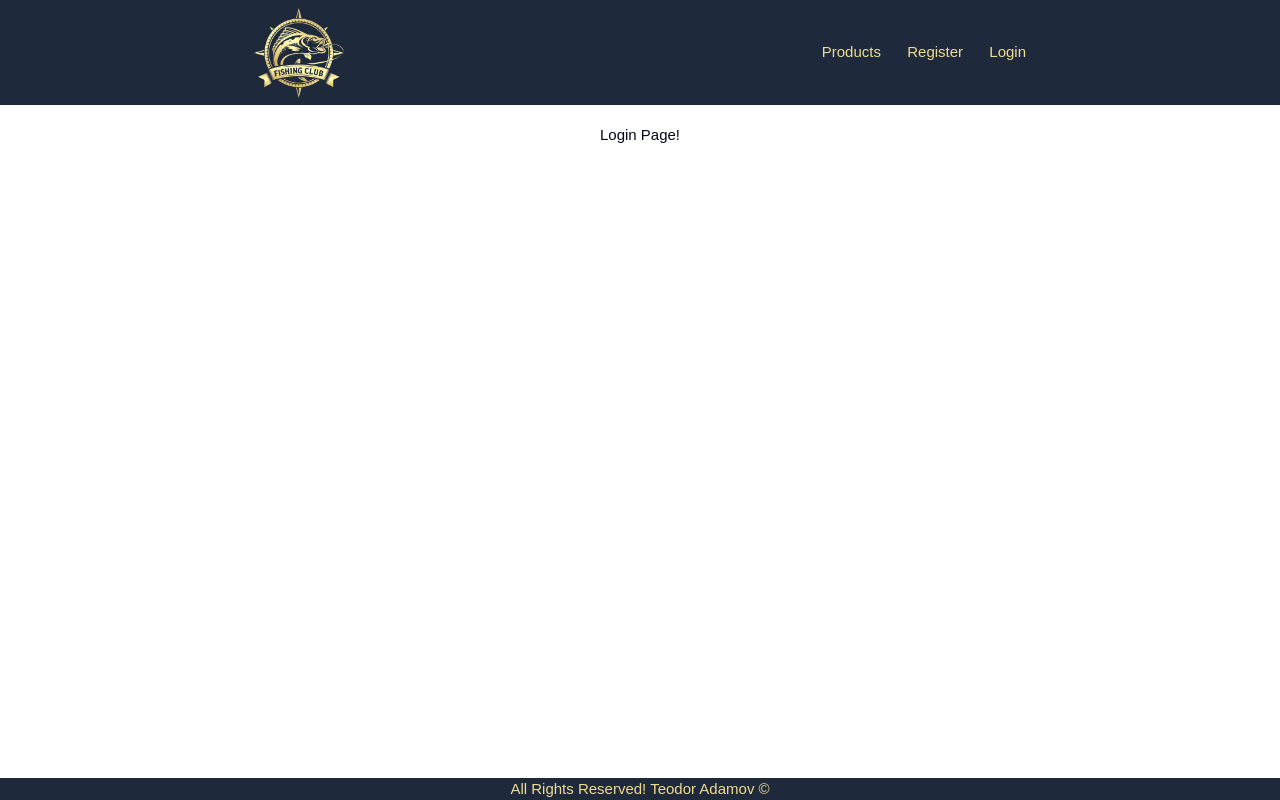
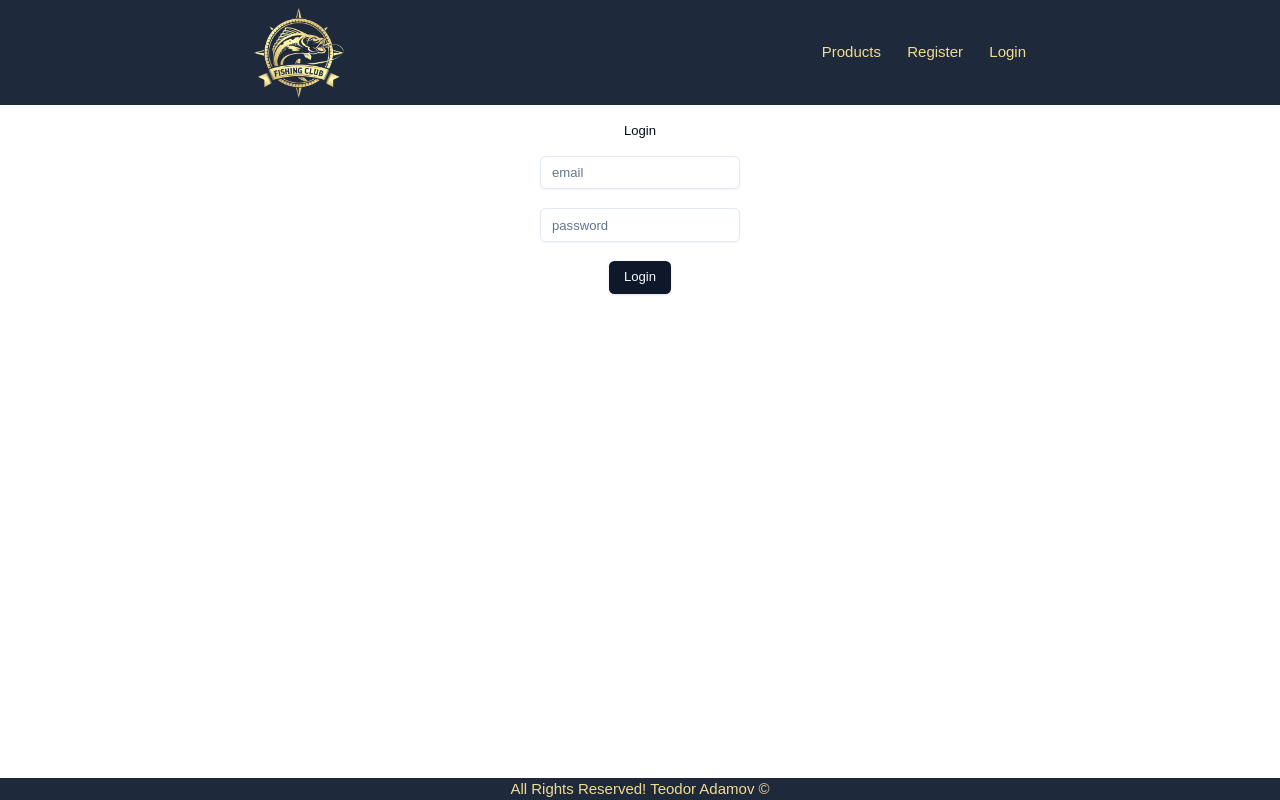
Before and after one commit to TeodorAdamov/React-Softuni, a React (Vite) app: page /login in a window 1280 px wide. Built offline with nearby package versions, Linux system fonts and the light colour scheme; no server answers.

Commit message:
implement login component logic

```diff
--- a/src/components/Login.tsx
+++ b/src/components/Login.tsx
@@ -1,6 +1,55 @@
+import { Button } from '@/ui/button';
+import { FormLabel, } from '@/ui/form';
+import { zodResolver } from '@hookform/resolvers/zod';
+import { FormProvider, useForm } from 'react-hook-form'
+import { z } from 'zod'
+import FormInput from './FormInput';
+import { useAuth } from '@/context/authContext';
+import { FirebaseError } from 'firebase/app';
+
+
+
+const formSchema = z.object({
+    email: z.string().trim().email({
+        message: 'Enter a valid email.'
+    }),
+    password: z.string().trim().min(6, {
+        message: 'Password must be at least 6 characters.'
+    })
+})
+
 const Login = () => {
+    const { login } = useAuth();
+
+    const form = useForm<z.infer<typeof formSchema>>({
+        resolver: zodResolver(formSchema),
+        defaultValues: {
+            email: '',
+            password: '',
+        }
+    });
+
+    async function onSubmit(values: z.infer<typeof formSchema>) {
+
+        try {
+            await login(values.email, values.password)
+        } catch (err: unknown) {
+            if (err instanceof FirebaseError) {
+                const error = err.message == 'Firebase: Error (auth/invalid-credential).' ? 'Email or password is incorrect' : 'Login Error'
+                form.setError('email', { type: 'manual', message: error });
+            }
+        }
+    }
+
     return (
-        <p>Login Page!</p>
+        <FormProvider {...form}>
+            <form onSubmit={form.handleSubmit(onSubmit)} className="w-auto flex flex-col items-center gap-5 ">
+                <FormLabel>Login</FormLabel>
+                <FormInput name='email' type='text' />
+                <FormInput name='password' type='password' />
+                <Button className='' type="submit">Login</Button>
+            </form>
+        </FormProvider>
     )
 }
 
```
